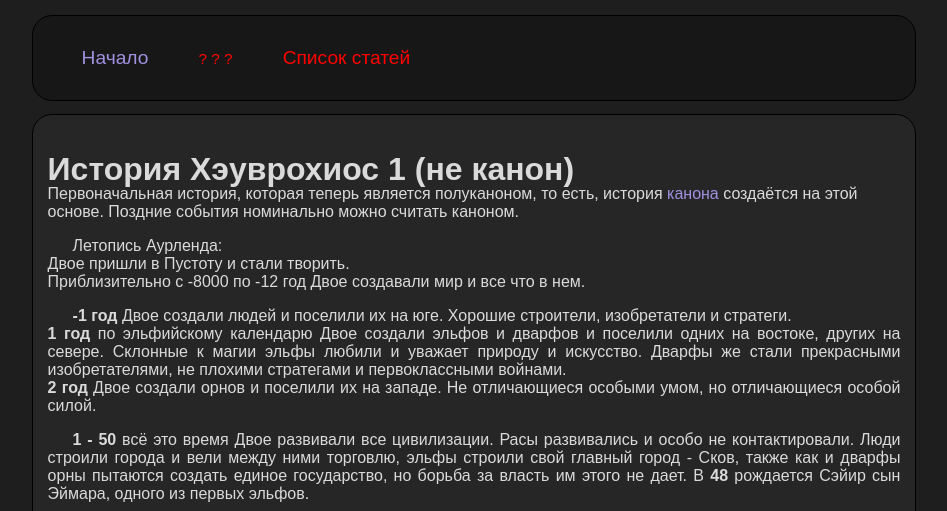
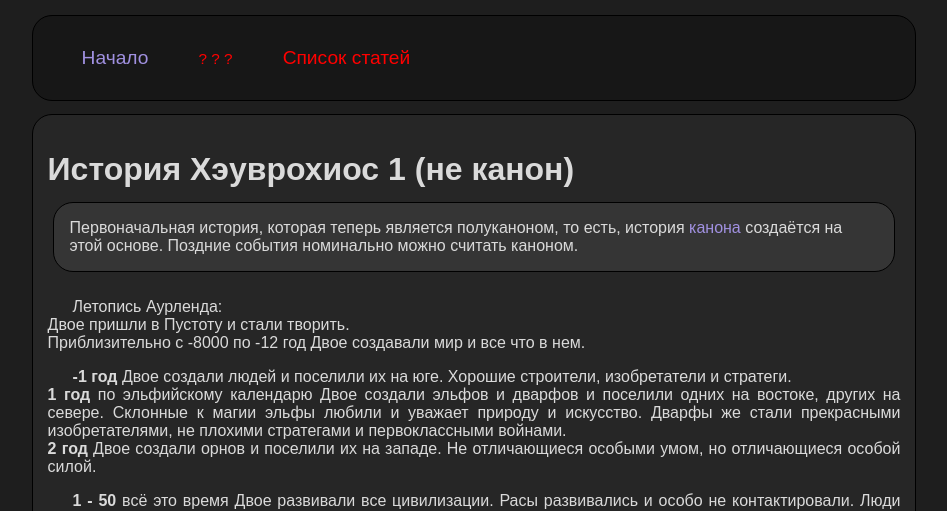
Before and after one commit to stark-kast/im-is-kast.github.io, a PHP site: page /wiki/know/history1.html in a window 1280 px wide. Shown: the top 511 px of the page, without its empty margins (166-1113 px from the left). Run offline with PHP 8.4, Linux system fonts and the light colour scheme; lists and menus that the app fills with data are empty.

Commit message:
Update style.css

```diff
--- a/style.css
+++ b/style.css
@@ -88,6 +88,13 @@ div.content {
 	border: 1px solid black;		/* Толщина, тип и цвет рамки */
 	margin: 1% 15% 1% 15%;			/* Отступ блока */
 	padding: 15px;					/* Отступ текста */
+}
+
+div.infobox-top {
+	background-color: #353535;
+	border: 1px solid black;
+	margin: 2% 5px 3% 5px;
+	padding: 16px;
 }
 
 div.footnote {
```
